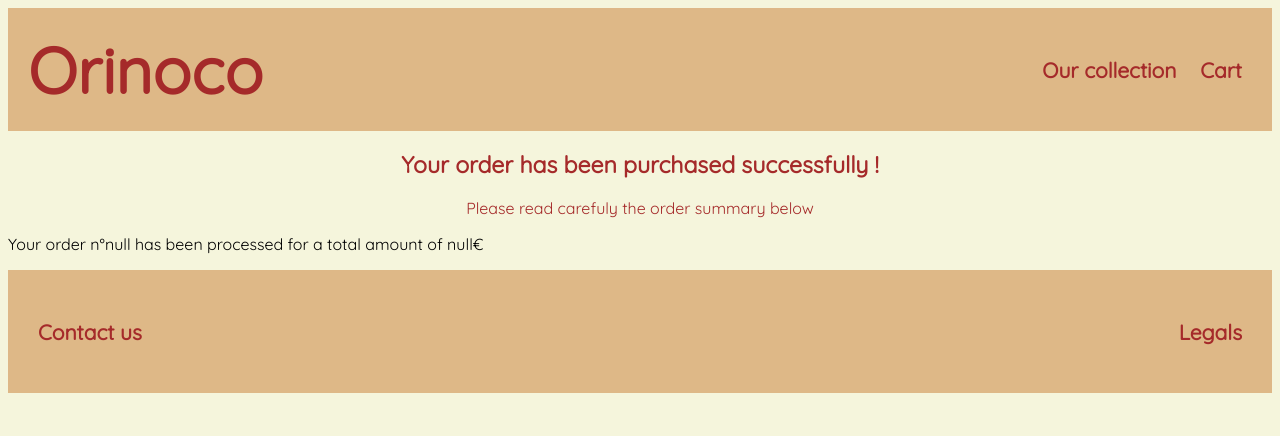
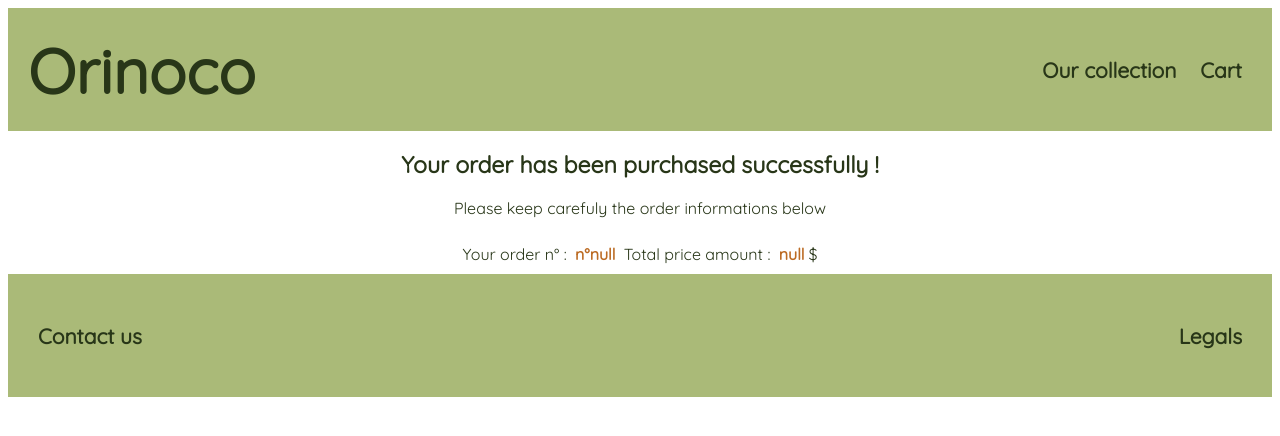
Before and after one commit to Pix-ggyr/Orinoco, a website: page FRONT/confirmation.html in a window 1280 px wide. Drawn offline with Linux system fonts and the light colour scheme.

Commit message:
stylelint + improved CSS

```diff
--- a/FRONT/CSS/body.css
+++ b/FRONT/CSS/body.css
@@ -1,39 +1,44 @@
 body {
-    background-color: beige;
+  background-color: var(--primary-white);
   z-index: 1;
 }
 
 p {
-    font-family: "Quicksand", sans-serif ;
+  font-family: "Quicksand", sans-serif;
   font-size: 16px;
+  color: var(--dark-forest);
 }
 
 a {
   font-family: "Quicksand", sans-serif;
   font-size: 21px;
-    color: brown;
-    text-decoration: none ;
+  color: var(--dark-forest);
+  text-decoration: none;
   font-weight: bolder;
 }
 
 h1 {
   font-family: "Quicksand", sans-serif;
   font-size: 25px;
-    color: brown;
+  color: var(--dark-forest);
 }
+
 h2 {
   font-family: "Quicksand", sans-serif;
   font-size: 23px;
 }
+
 h3 {
   font-family: "Quicksand", sans-serif;
   font-size: 19px;
 }
+
 h4 {
   font-family: "Quicksand", sans-serif;
   font-size: 16px;
 }
+
 h5 {
   font-family: "Quicksand", sans-serif;
-    font-size: 14px;
+  font-size: 15px;
 }
--- /dev/null
+++ b/FRONT/CSS/colors.css
@@ -0,0 +1,9 @@
+:root {
+  --dark-forest: #283618;
+  --olive: #aaba78;
+  --beige: cornsilk;
+  --fawn-orange: #dda15e;
+  --terra-cota: #bc6c25;
+  --primary-black: #000;
+  --primary-white: #fff;
+}
--- a/FRONT/CSS/confirmation.css
+++ b/FRONT/CSS/confirmation.css
@@ -2,12 +2,34 @@ h2.success {
   display: flex;
   flex-direction: row;
   justify-content: center;
-  color: brown;
+  color: var(--dark-forest);
 }
 
 p.subtitle {
   display: flex;
   flex-direction: row;
   justify-content: center;
-  color: brown;
+  color: var(--dark-forest);
 }
+
+div#order-infos {
+  width: auto;
+  display: flex;
+  left: 50%;
+  flex-flow: row nowrap;
+  justify-content: space-evenly;
+  align-content: center;
+  color: var(--dark-forest);
+}
+
+div#order-infos > p {
+  margin: 10px;
+}
+
+div#order-infos > p > span {
+  color: var(--terra-cota);
+  font-family: 'Quicksand', Arial, Helvetica, sans-serif;
+  font-weight: bold;
+  margin-right: 4px;
+  margin-left: 4px;
+}
--- a/FRONT/CSS/footer.css
+++ /dev/null
@@ -1,22 +0,0 @@
-/*CSS du footer*/
-
-#footer {
-    background-color: burlywood;
-    bottom: 0;
-    display: flex;
-    flex-flow: row nowrap;
-    align-items: center;
-    justify-content: space-between;
-    position: relative;
-    height: 123px;
-    width: 100%;
-}
-
-#footer a {
-    padding: 30px;
-}
-
-#footer a:hover {
-    color: cornflowerblue;
-    text-transform: uppercase;
-}
--- /dev/null
+++ b/FRONT/CSS/header-footer.css
@@ -0,0 +1,65 @@
+/* CSS du header */
+header {
+  width: 100%;
+  z-index: 2;
+}
+
+.menu1 a {
+  padding: 10px;
+}
+
+.menu1 a:hover {
+  color: var(--terra-cota);
+  text-transform: uppercase;
+}
+
+#brand-name > h1 > a {
+  font-family: "Quicksand", sans-serif;
+  font-size: 62px;
+  color: var(--dark-forest);
+}
+
+#header-container {
+  right: 0;
+  left: 0;
+  top: 0;
+  background-color: var(--olive);
+  width: 100%;
+  height: 123px;
+  display: flex;
+  flex-flow: row nowrap;
+  align-items: center;
+  justify-content: space-between;
+}
+
+#brand-name h1 {
+  padding: 20px;
+  font-size: 64px;
+}
+
+.menu1 {
+  padding: 20px;
+}
+
+/* CSS du footer */
+
+#footer {
+  background-color: var(--olive);
+  bottom: 0;
+  display: flex;
+  flex-flow: row nowrap;
+  align-items: center;
+  justify-content: space-between;
+  position: relative;
+  height: 123px;
+  width: 100%;
+}
+/* stylelint-disable-next-line no-descending-specificity */
+#footer a {
+  padding: 30px;
+}
+
+#footer a:hover {
+  color: var(--terra-cota);
+  text-transform: uppercase;
+}
--- a/FRONT/CSS/header.css
+++ /dev/null
@@ -1,32 +0,0 @@
-/* CSS du header */
-header {
-    z-index: 2;
-}
-
-#header-container {
-    background-color: burlywood;
-    width: auto;
-    height: 123px;
-    display: flex;
-    flex-flow: row nowrap;
-    align-items: center;
-    justify-content: space-between;
-}
-
-#brand-name h1 {
-    padding: 20px;
-    font-size: 64px;
-}
-
-.menu1 {
-    padding: 20px;
-}
-
-.menu1 a {
-    padding: 10px;
-}
-
-.menu1 a:hover {
-    color: cornflowerblue;
-    text-transform: uppercase;
-}
--- a/FRONT/CSS/products.css
+++ b/FRONT/CSS/products.css
@@ -1,4 +1,4 @@
-/*Mise en page avec seulement flexbox*/
+/* Mise en page avec seulement flexbox */
 img {
   height: 450px;
   width: 531px;
@@ -6,22 +6,22 @@ img {
 
 button {
   margin-top: 20px;
-    color: cornsilk;
-    background-color: brown;
+  color: var(--beige);
+  background-color: var(--dark-forest);
   border-radius: 5px;
-    border: solid 2px brown;
+  border: solid 2px var(--dark-forest);
   height: 64px;
   width: 160px;
 }
 
 button:hover {
-    background-color: cornflowerblue;
-    border: solid 2px cornflowerblue;
+  background-color: var(--terra-cota);
+  border: solid 2px var(--terra-cota);
   text-transform: uppercase;
 }
 
 button a {
-    color: beige;
+  color: var(--beige);
   font-size: 21px;
   text-decoration: none;
   font-weight: bold;
@@ -30,7 +30,7 @@ button a {
 .main-container {
   width: 100%;
   height: auto;
-    background-color: beige;
+  background-color: var(--primary-white);
 }
 
 .page-title {
@@ -40,18 +40,18 @@ button a {
 }
 
 .title {
-    color: brown;
+  color: var(--dark-forest);
 }
 
 .subtitle {
-    color: brown;
+  color: var(--dark-forest);
 }
 
 #items-display {
   display: grid;
   width: 100%;
   height: auto;
-    grid-template-columns: repeat(auto-fill,minmax(300px, 1fr));
+  grid-template-columns: repeat(auto-fill, minmax(300px, 1fr));
   grid-gap: 30px;
 }
 
@@ -60,7 +60,7 @@ button a {
   width: 300px;
   margin-top: 20px;
   margin-bottom: 20px;
-    background-color: burlywood;
+  background-color: var(--olive);
   text-align: center;
 }
 
@@ -74,15 +74,16 @@ button a {
 
 .new-furniture h2 {
   margin: 20px;
-    color: brown;
+  color: var(--dark-forest);
   font-style: normal;
 }
 
 .new-furniture a {
   text-decoration: none;
 }
+
 .new-furniture a :hover {
-    color: cornflowerblue;
+  color: var(--terra-cota);
   text-transform: uppercase;
 }
 
@@ -91,19 +92,20 @@ button a {
   flex-flow: row nowrap;
   justify-content: center;
   align-items: center;
-    background-color: brown;
+  background-color: var(--dark-forest);
   width: auto;
 }
 
 #product-name h2 {
-    color: beige;
+  color: var(--beige);
 }
 
 #main-description {
   display: flex;
   flex-flow: row nowrap;
   width: auto;
-    background-color: beige;
+  background-color: var(--primary-white);
+  margin-bottom: 20px;
 }
 
 #product-specs {
@@ -123,24 +125,19 @@ button a {
   justify-content: left;
 }
 
-#finition-form {
-    width: 40%;
-    display: flex;
-    flex-flow: column;
-    order:3;
-    margin-top: 20px;
-}
-
 #choose-finition {
   width: auto;
   height: 32px;
-    background-color: white;
+  border: solid var(--dark-forest);
+  border-radius: 5px;
+  background-color: var(--primary-white);
+  color: var(--dark-forest);
   font-size: 14px;
   font-weight: bold;
 }
 
 #add-to-cart {
   width: auto;
-    background-color: beige;
+  background-color: var(--primary-white);
   order: 4;
 }
--- a/FRONT/JS/cart-summary.js
+++ b/FRONT/JS/cart-summary.js
@@ -27,7 +27,6 @@ class CartSummary {
       clearButtons[i].addEventListener('click', (e) => {
         const productId = e.srcElement.dataset.productid;
         cartManager.clearOneLine(productId);
-        // refresh page
       });
     }
     const subTotals = (itemDetails.price / 100) * item.quantity;
@@ -117,7 +116,7 @@ class CartSummary {
     clearAll.addEventListener('click', () => {
       console.log('coucou');
       // eslint-disable-next-line
-      this.clearCart();
+      CartManager.clearCart();
     });
   }
 }
--- a/FRONT/JS/cart-utilities.js
+++ b/FRONT/JS/cart-utilities.js
@@ -31,6 +31,7 @@ class CartManager {
   }
 
   static clearCart() {
-    localStorage.removeItem('cart');
+    const cart = CartManager.getCart();
+    localStorage.removeItem(cart);
   }
 }
--- a/FRONT/JS/order-feedback.js
+++ b/FRONT/JS/order-feedback.js
@@ -12,10 +12,13 @@ class OrderFeedback {
     console.log(totalPrice);
     window.createElement({
       containerId: 'order-summary',
-      type: 'p',
+      type: 'div',
+      id: 'order-infos',
       contentAttribution: {
         type: 'innerHTML',
-        value: `Your order n°${orderId} has been processed for a total amount of ${totalPrice}€`,
+        value: `
+        <p>Your order n° : <span>n°${orderId}</span>
+        Total price amount : <span>${totalPrice}</span>$</p>`,
       },
     });
   }
--- a/FRONT/confirmation.html
+++ b/FRONT/confirmation.html
@@ -6,15 +6,15 @@
     <title>Shopping cart</title>
     <!--Stylesheets-->
     <link href="https://fonts.googleapis.com/css2?family=Quicksand&display=swap" rel="stylesheet">
+    <link rel="stylesheet" href="CSS/colors.css">
     <link rel="stylesheet" href="CSS/body.css">
-    <link rel="stylesheet" href="CSS/header.css">
-    <link rel="stylesheet" href="CSS/footer.css">
+    <link rel="stylesheet" href="CSS/header-footer.css">
     <link rel="stylesheet" href="CSS/confirmation.css">
 </head>
 <body id="body">
 		<header>
 				<div id="header-container">
-						<div id="brand-name"><h1>Orinoco</h1></div>
+          <div id="brand-name"><h1><a href="index.html">Orinoco</h1></div>
           <div id="navbar" aria-label="barre de navigation">
               <nav class="menu1">
                   <a href="index.html">Our collection</a>
@@ -25,7 +25,7 @@
 		</header>
 		<main>
       <h2 class="success">Your order has been purchased successfully !</h2>
-      <p class="subtitle">Please read carefuly the order summary below</p>
+      <p class="subtitle">Please keep carefuly the order informations below</p>
       <div id="order-summary"></div>
     </main>
 		<footer>
```
Also changed, not shown: FRONT/CSS/cart.css (+22 -19 lines), FRONT/CSS/popup.css (+19 -20 lines), FRONT/cart.html (+3 -3 lines), FRONT/index.html (+3 -3 lines), FRONT/product.html (+3 -3 lines), FRONT/.stylelintrc.json (added). Lines whose indentation alone changed are shown as unchanged.
